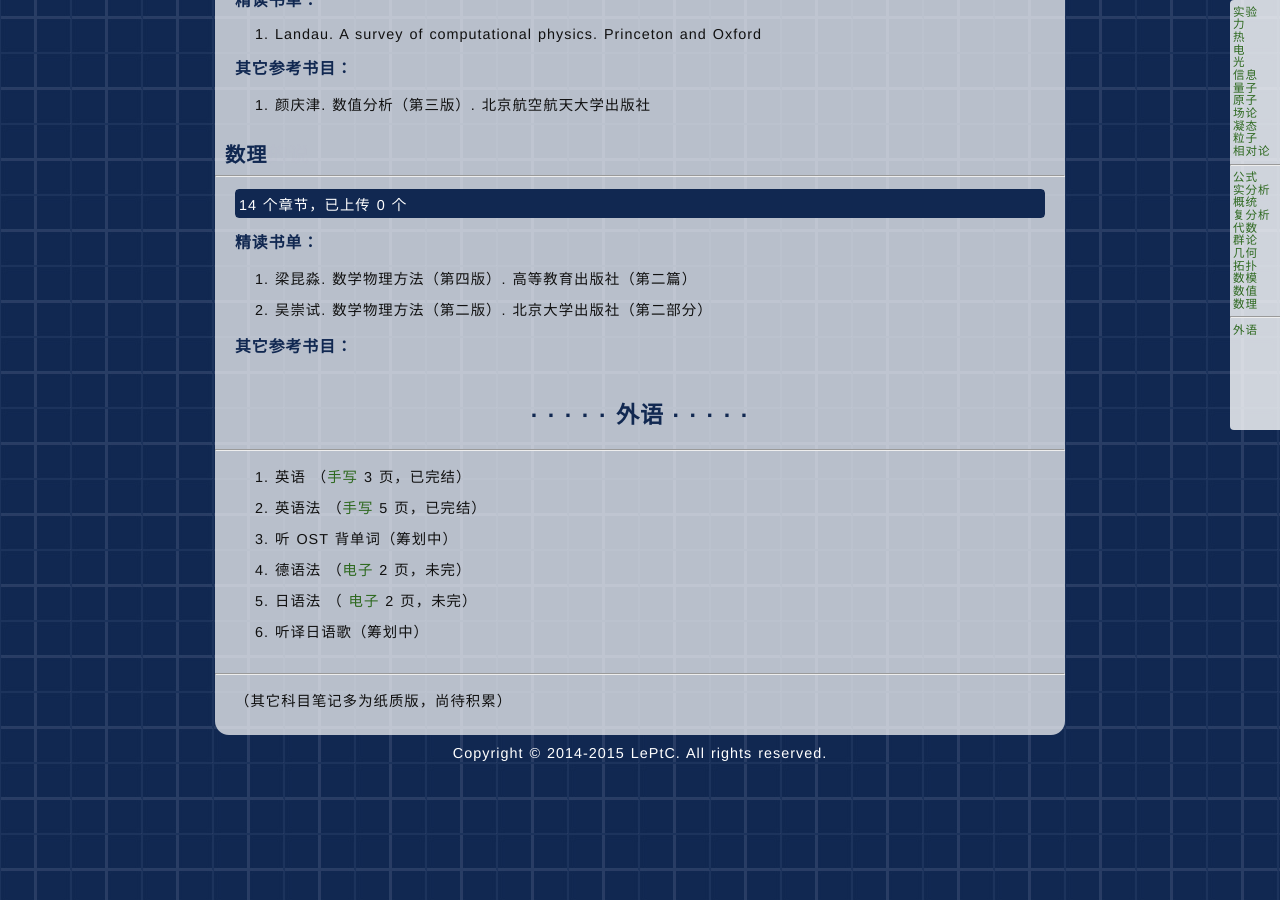
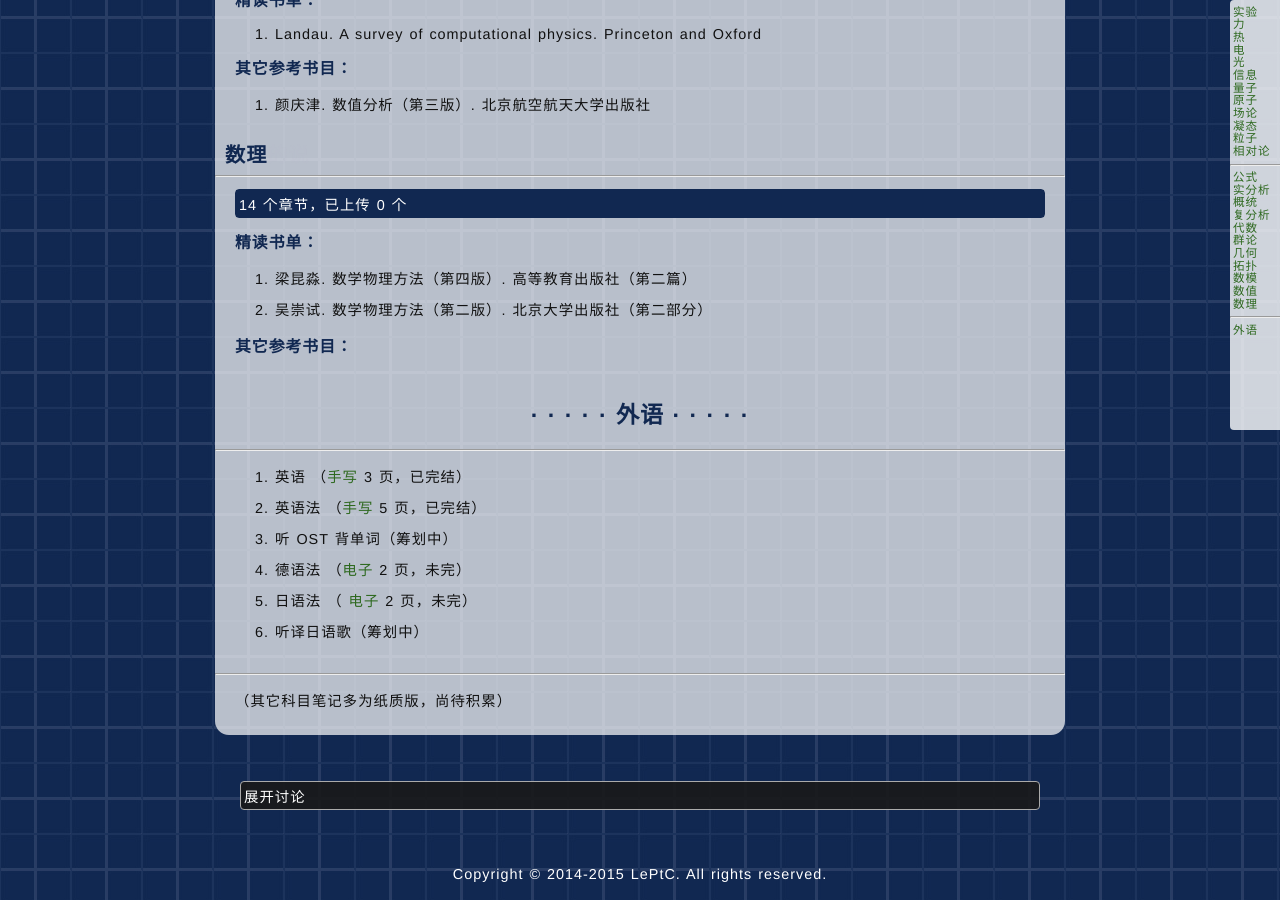
Before and after one commit to LePtC/LePtC.github.io, a Jekyll site: the page built from lenote/index.html, in a window 1280 px wide and 900 px high, scrolled down 6550 px. Built offline with Jekyll 4.4.1, drawn with Linux system fonts in a browser that asks for light colours; Markdown is read by kramdown in place of the engine named in the settings; formulas are drawn with MathJax 3; comment, search, counter and statistics services are not loaded.

Commit message:
add comment

```diff
--- a/lenote/index.html
+++ b/lenote/index.html
@@ -862,3 +862,17 @@
 
 
 </div>
+
+
+<div id="discuss">
+  <div class="fold">
+  <div class="fold-head" onclick="isHidden('discu')">
+    展开讨论
+  </div>
+  <div class="fold-cont" id="discu" style="display:none">
+    <!-- 多说评论框 start -->
+      <div class="ds-thread" data-thread-key="lenote-Phys/Ex" data-title="lenote" data-url="http://leptc.github.io/lenote/"></div>
+    <!-- 多说评论框 end -->
+  </div>
+  </div>
+</div>
```
